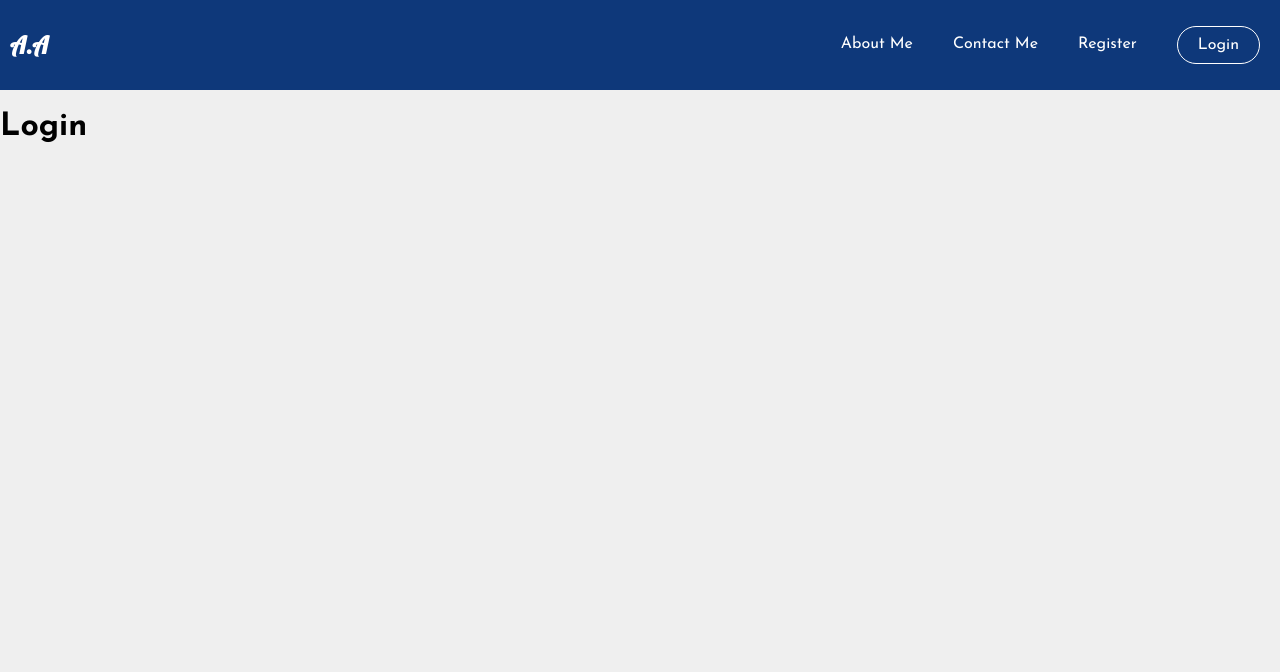
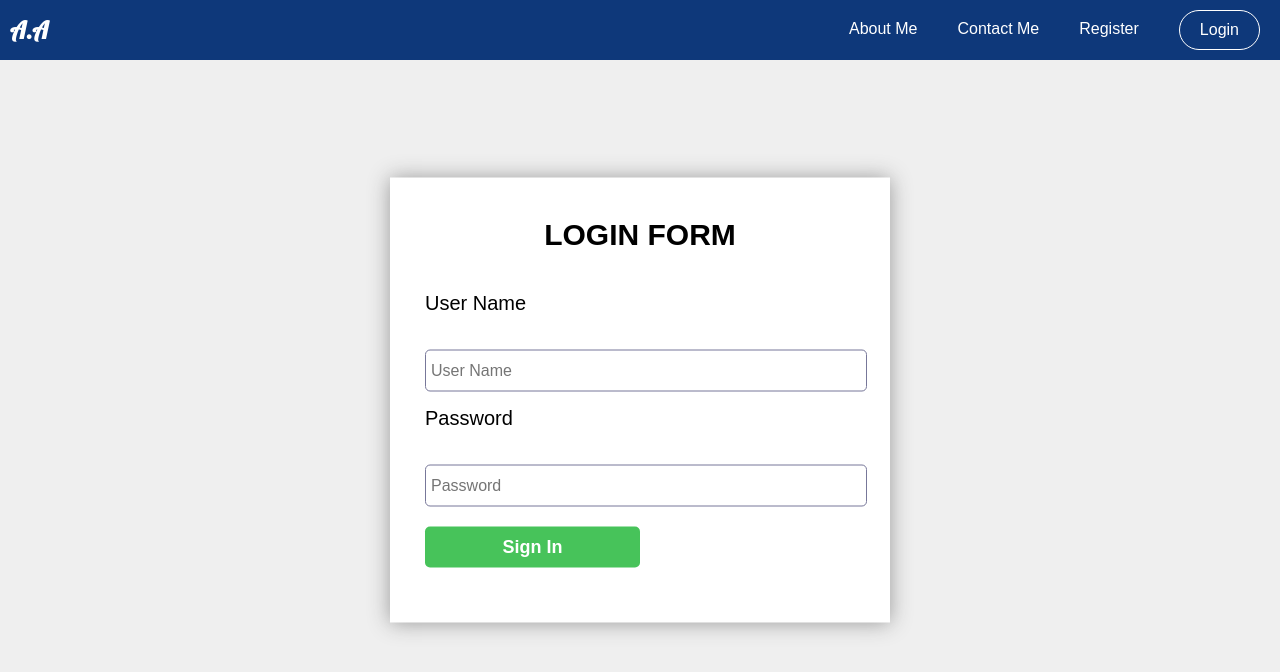
Before and after one commit to Afeez-AA/ALTSCHOOL-ASSIGNMENT-01, a plain HTML site: page Login/index.html in a window 1280 px wide. Drawn offline with Linux system fonts and the light colour scheme.

Commit message:
Added the Login Page

```diff
--- a/Login/index.html
+++ b/Login/index.html
@@ -19,8 +19,20 @@
         </ul>
     </header>
 
-    <h1>Login</h1>
 
+    <div class="login-form">
+        <h1>Login Form</h1>
+        <form action="#" method="post">
+            <p>User Name</p>
+            <input type="text" class="user" placeholder="User Name">
+            <p>Password</p>
+            <input type="password" class="user" placeholder="Password">
+            <button type="submit" class="submit">Sign In</button>
+
+        </form>
+
+
+    </div>
 
 </body>
 </html>
--- a/Login/style.css
+++ b/Login/style.css
@@ -0,0 +1,75 @@
+*
+{
+    margin: 0;
+    padding: 0;
+}
+body
+{
+    background-color: #efefef;
+    font-family: sans-serif;
+}
+.login-form
+{
+    width: 500px;
+    background-color: #fff;
+    box-shadow: 0 0 20px 0 #999;
+    top: 50%;
+    left: 50%;
+    transform: translate(-50%,-50%);
+    position: absolute;
+
+}
+.login-form h1
+{
+    font-size: 30px;
+    text-align: center;
+    text-transform: uppercase;
+    margin: 40px 0;
+}
+form
+{
+    margin: 35px;
+}
+.login-form p
+{
+    font-size: 20px;
+    margin: 15px 0;
+}
+
+.login-form input
+{
+    font-size: 16px;
+    width: 100%;
+    padding: 10px px;
+    border: 0;
+    outline: none;
+    border-radius: 5px;
+    height: 40px;
+    margin-top: 20px;
+    padding-left: 5px;
+    padding-right: 5px;
+    border: 1px solid #779;
+
+}
+.login-form button
+{
+    font-size: 18px;
+    font-weight: bold;
+    margin: 20px 0;
+    padding: 10px 15px;
+    width: 50%;
+    border-radius: 5px;
+    border: 0;
+}
+.submit
+{
+    border-radius: 15px;
+    color:#fff;
+    margin-top: 18px;
+    padding: 10px;
+    background-color: #47c35a;
+    font-size: 12px;
+    border: none;
+    cursor: pointer;
+
+}
```
Also changed, not shown: ContactMe/index.html (+1 -1 lines), ContactMe/style.css (+7 -0 lines).
